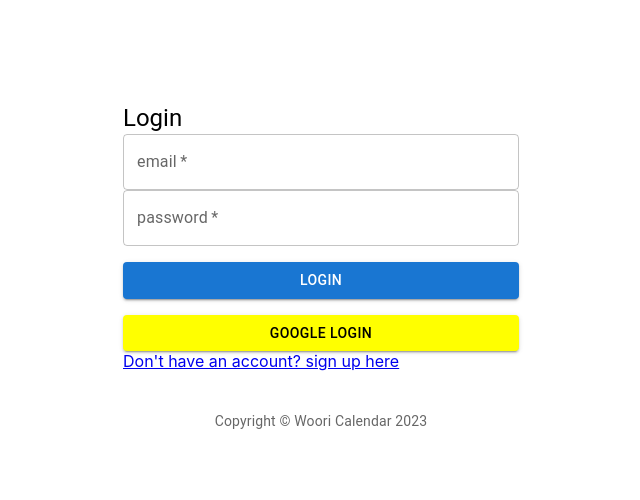
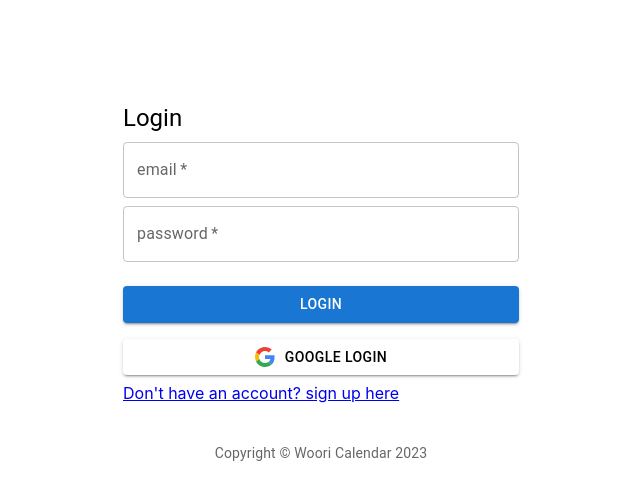
Before and after one commit to WooriCalendar/woori-calendar-app, a React (Create React App) app: page /login in a window 1280 px wide. Shown: the top 500 px of the page, without its empty margins (319-959 px from the left). Built offline with nearby package versions, Linux system fonts and the light colour scheme.

Commit message:
구글 oauth로그인 버튼에 구글로고 svg 추가

```diff
--- a/src/components/Login.js
+++ b/src/components/Login.js
@@ -1,7 +1,8 @@
 import React from "react";
-import { signin, socialLogin } from "../service/ApiService";
-import { Button, Container, Grid, TextField, Typography } from "@mui/material";
-import { Link } from "react-router-dom";
+import {signin, socialLogin} from "../service/ApiService";
+import {Button, Container, Grid, TextField, Typography} from "@mui/material";
+import {Link} from "react-router-dom";
+import LoginSvg from "./LoginSvg";
 
 const Login = () => {
     const handleSubmit = (e) => {
@@ -11,7 +12,7 @@ const Login = () => {
         const password = data.get("password");
         console.log("email", email);
         console.log("password", password);
-        signin({ email: email, password: password }).then((resp) => {
+        signin({email: email, password: password}).then((resp) => {
             console.log("login", resp);
         });
     };
@@ -24,11 +25,11 @@ const Login = () => {
         <Container
             component="main"
             maxWidth="xs"
-            style={{ marginTop: "8%", marginBottom: 20 }}
+            style={{marginTop: "8%", marginBottom: "2%"}}
         >
             <Grid container spacing={2}>
                 <Grid item xs={12}>
-                    <Typography component="h1" variant="h5">
+                    <Typography component="h1" variant="h5" style={{marginBottom : "2%"}}>
                         Login
                     </Typography>
                 </Grid>
@@ -44,6 +45,7 @@ const Login = () => {
                             name="email"
                             label="email"
                             autoComplete="email"
+                            style={{marginBottom : "2%"}}
                         />
                     </Grid>
                 </Grid>
@@ -58,6 +60,7 @@ const Login = () => {
                             type="password"
                             label="password"
                             autoComplete="password"
+                            style={{marginBottom : "2%"}}
                         />
                     </Grid>
                     <Grid item xs={12}>
@@ -65,7 +68,7 @@ const Login = () => {
                             Login
                         </Button>
                     </Grid>
-                   {/* <Grid item xs={12}>
+                    {/* <Grid item xs={12}>
                         <Button
                             fullWidth
                             variant="contained"
@@ -81,13 +84,15 @@ const Login = () => {
                         <Button
                             fullWidth
                             variant="contained"
-                            style={{ background: "#ff0", color: "#000" }}
+                            style={{background: "#fff", color: "#000" ,marginBottom : "2%"}}
                             onClick={() => {
                                 handleSocialLogin("google");
                             }}
                         >
+                            <LoginSvg/>
                             Google Login
                         </Button>
+
                     </Grid>
                 </Grid>
                 <Grid container>
--- /dev/null
+++ b/src/components/LoginSvg.js
@@ -0,0 +1,21 @@
+import React from 'react';
+
+const LoginSvg = () => {
+    return (
+        <svg version="1.1" xmlns="http://www.w3.org/2000/svg" viewBox="0 0 48 48" className="LgbsSe-Bz112c" width={20} style={{marginRight : 10}}>
+            <g>
+                <path fill="#EA4335"
+                      d="M24 9.5c3.54 0 6.71 1.22 9.21 3.6l6.85-6.85C35.9 2.38 30.47 0 24 0 14.62 0 6.51 5.38 2.56 13.22l7.98 6.19C12.43 13.72 17.74 9.5 24 9.5z"></path>
+                <path fill="#4285F4"
+                      d="M46.98 24.55c0-1.57-.15-3.09-.38-4.55H24v9.02h12.94c-.58 2.96-2.26 5.48-4.78 7.18l7.73 6c4.51-4.18 7.09-10.36 7.09-17.65z"></path>
+                <path fill="#FBBC05"
+                      d="M10.53 28.59c-.48-1.45-.76-2.99-.76-4.59s.27-3.14.76-4.59l-7.98-6.19C.92 16.46 0 20.12 0 24c0 3.88.92 7.54 2.56 10.78l7.97-6.19z"></path>
+                <path fill="#34A853"
+                      d="M24 48c6.48 0 11.93-2.13 15.89-5.81l-7.73-6c-2.15 1.45-4.92 2.3-8.16 2.3-6.26 0-11.57-4.22-13.47-9.91l-7.98 6.19C6.51 42.62 14.62 48 24 48z"></path>
+                <path fill="none" d="M0 0h48v48H0z"></path>
+            </g>
+        </svg>
+    );
+};
+
+export default LoginSvg;
```
